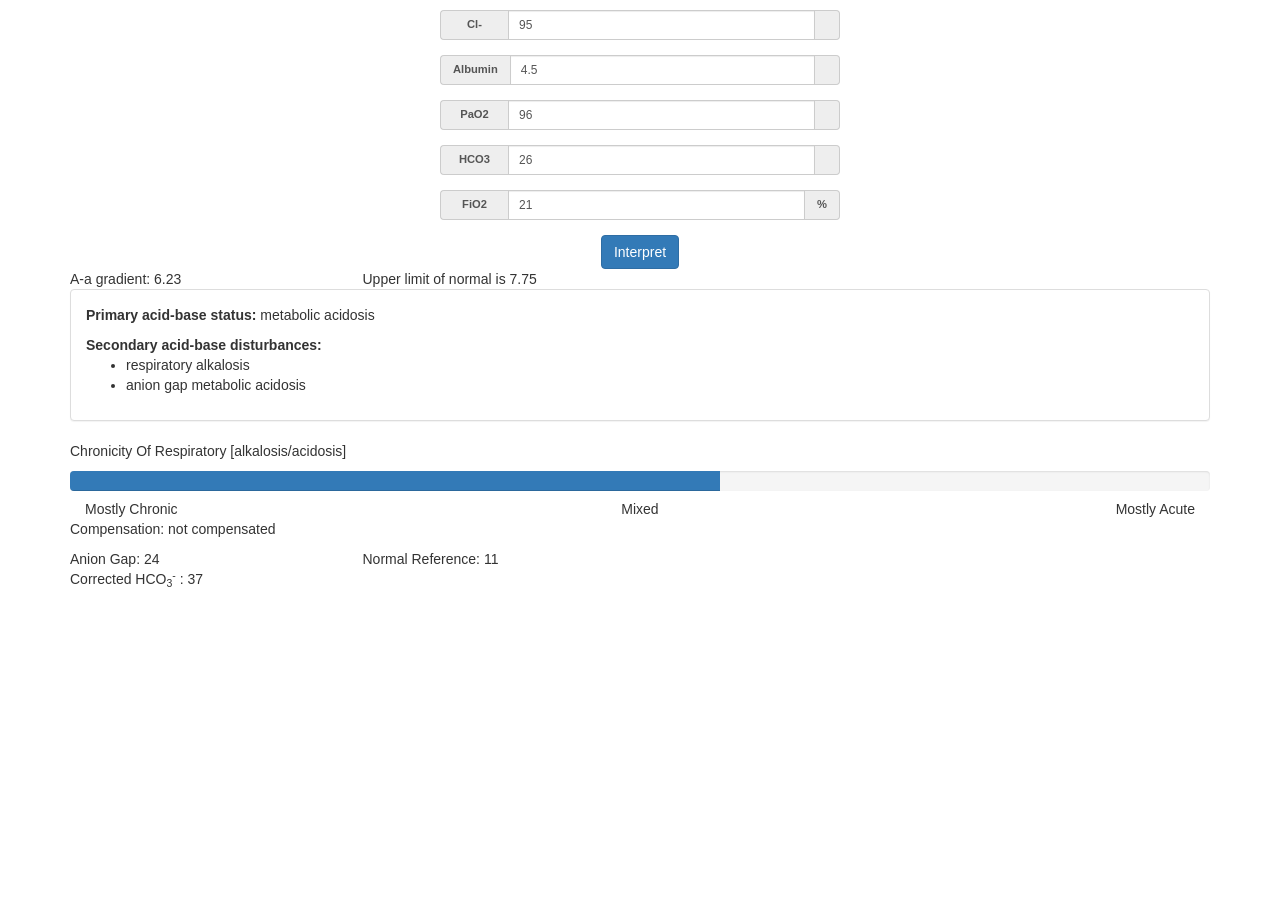
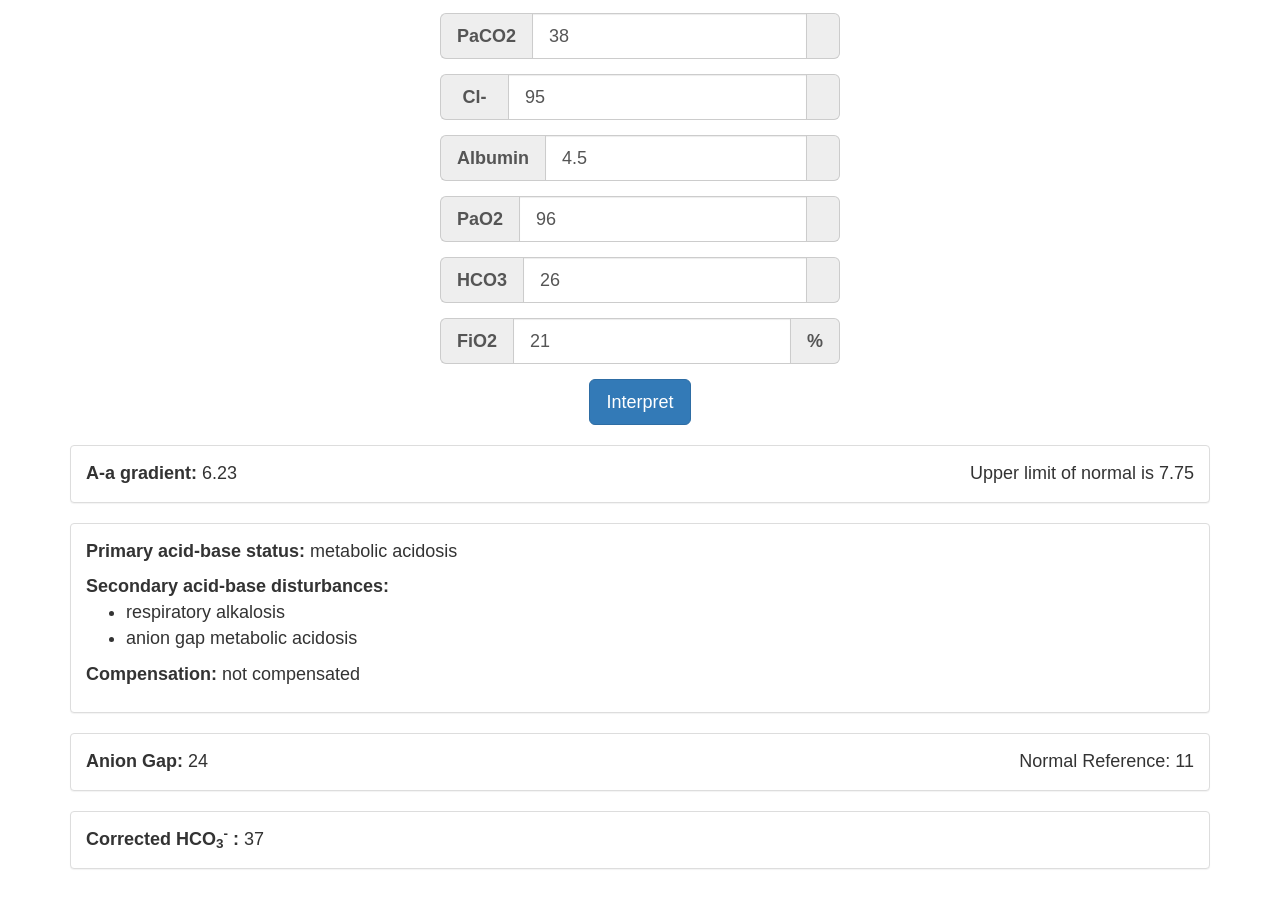
Before and after one commit to bgschiller/abg-interpreter, a React (Create React App) app: page / in a window 1280 px wide. Shown: the part 242-1150 px from the top of the page. Before the commit the page ends 871 px from the top, so only its background shows below. Built offline with nearby package versions, Linux system fonts and the light colour scheme.

Commit message:
embigger everything

```diff
--- a/src/ABGResults.js
+++ b/src/ABGResults.js
@@ -5,12 +5,16 @@ import _ from 'underscore';
 const AAGradient = (props) => {
     const {aa_gradient, aa_gradient_uln} = props.results;
     return (
+    <div className="panel panel-default">
+        <div className="panel-body">
             <div className="result-section row">
-            <div className="col-sm-3">
-                A-a gradient: {Math.round(100*aa_gradient) / 100}
+                <div className="col-xs-6">
+                    <strong>A-a gradient: </strong>{Math.round(100*aa_gradient) / 100}
                 </div>
-            <div className="col-sm-3">
+                <div className="col-xs-6 text-right">
                     Upper limit of normal is {aa_gradient_uln}
+                </div>
+            </div>
         </div>
     </div>
     );
@@ -32,6 +36,7 @@ const AcidBaseStatus = (props) => {
                                 return <li key={ix}>{s}</li>;
                             })}
                         </ul>
+                        <Compensation results={props.results} />
                     </div>
                 </div>
             </div>
@@ -39,14 +44,17 @@ const AcidBaseStatus = (props) => {
 };
 const ChronicityOfRespiratory = (props) => {
     const { acid_base_status, chronicity_of_respiratory } = props.results;
-    // if (!_.contains(['respiratory acidosis', 'respiratory alkalosis'], acid_base_status.primary_acid_base_status)) {
-    //     return null;
-    // }
+    if (!_.contains(['respiratory acidosis', 'respiratory alkalosis'], acid_base_status.primary_acid_base_status)) {
+        return null;
+    }
     const { value, lower_limit, upper_limit } = chronicity_of_respiratory;
     const w = 57 ||  100 * (value - lower_limit) / (upper_limit - lower_limit),
         style = {width:  w + "%"};
-    return (<div className="result-section row chronicity-of-respiration">
-        <p>Chronicity Of Respiratory [alkalosis/acidosis]</p>
+    return (
+    <div className="panel panel-default">
+        <div className="panel-body">
+            <div className="result-section row chronicity-of-respiration">
+                <p><strong>Chronicity of {acid_base_status.primary_acid_base_status}</strong></p>
                 <div className="progress">
                     <div className="progress-bar" role="progressbar"
                         style={style}
@@ -64,22 +72,27 @@ const ChronicityOfRespiratory = (props) => {
                 <div className="col-xs-4 text-right">
                     <span>Mostly Acute</span>
                 </div>
+            </div>
+        </div>
     </div>);
 };
 const Compensation = (props) => {
     const { compensation } = props.results;
-    return (<div className="result-section">
-        <p>Compensation: {compensation}</p>
-    </div>);
+    return <p><strong>Compensation: </strong>{compensation}</p>;
 };
 const AnionGap = (props) => {
     const { anion_gap, anion_gap_normal_reference } = props.results;
-    return (<div className="result-section row">
-        <div className="col-xs-3">
-            Anion Gap: {anion_gap}
+    return (
+    <div className="panel panel-default">
+        <div className="panel-body">
+            <div className="result-section row">
+                <div className="col-xs-6">
+                    <strong>Anion Gap: </strong>{anion_gap}
                 </div>
-        <div className="col-xs-3">
+                <div className="col-xs-6 text-right">
                     Normal Reference: {anion_gap_normal_reference}
+                </div>
+            </div>
         </div>
     </div>);
 };
@@ -88,10 +101,16 @@ const CorrectedBicarb = (props) => {
     if (! corrected_bicarb ){
         return null;
     }
-    return (<div className="result-section">
-        Corrected HCO<sub>3</sub><sup>-</sup>&nbsp;:&nbsp;
+    return (
+    <div className="panel panel-default">
+        <div className="panel-body">
+            <div className="result-section">
+                <strong>Corrected HCO<sub>3</sub><sup>-</sup> : </strong>
                 {Math.round(corrected_bicarb)}
-    </div>);
+            </div>
+        </div>
+    </div>
+    );
 };
 
 
@@ -104,7 +123,6 @@ const ABGResults = (props) => {
                 <AAGradient results={results} />
                 <AcidBaseStatus results={results} />
                 <ChronicityOfRespiratory results={results} />
-                <Compensation results={results} />
                 <AnionGap results={results} />
                 <CorrectedBicarb results={results} />
             </div>
--- a/src/App.css
+++ b/src/App.css
@@ -1,10 +1,12 @@
 .App {
   text-align: center;
   padding-bottom: 40px;
+  font-size: 18px;
 }
 .quantity-inputs {
     max-width: 400px;
-    margin: 0 auto;
+    margin: 0 auto 20px auto;
+
 }
 
 .input-group .left-label{
@@ -12,8 +14,10 @@
 }
 
 .input-group .input-group-addon{
-    font-size: .8em;
     font-weight: bold;
+}
+.input-group {
+    font-size: 2em;
 }
 
 .edit-button {
--- a/src/LabValues.js
+++ b/src/LabValues.js
@@ -24,7 +24,7 @@ const LabValuesInput = ({labValues, onSubmit}) => {
             <div className="row">
                 <div className="col-xs-12">
                     <button
-                        className="btn btn-primary"
+                        className="btn btn-primary btn-lg"
                         onClick={(e) => {
                             onSubmit(_.mapObject(textFieldRefs, 'value'))
                             e.preventDefault();
@@ -58,7 +58,7 @@ const LabValuesDisplay = ({labValues, onEditClick}) => {
             <div className="row edit-button">
                 <div className="col-xs-12">
                     <button
-                        className="btn btn-primary"
+                        className="btn btn-primary btn-lg"
                         onClick={function(e) {
                             e.preventDefault();
                             onEditClick();
--- a/src/TextField.js
+++ b/src/TextField.js
@@ -5,11 +5,11 @@ class TextField extends Component {
         const { addOn, label, value, refFun } = this.props;
         return (
             <div className="form-group">
-                 <label className="sr-only" for={label}>{label}</label>
-                    <div className="input-group">
+                 <label className="sr-only" htmlFor={label}>{label}</label>
+                    <div className="input-group input-group-lg">
                         <div className="left-label input-group-addon">{label}</div>
                         <input
-                            className="form-control input-sm"
+                            className="form-control"
                             name={label}
                             type="text"
                             defaultValue={value}
```
Lines whose indentation alone changed are shown as unchanged.
